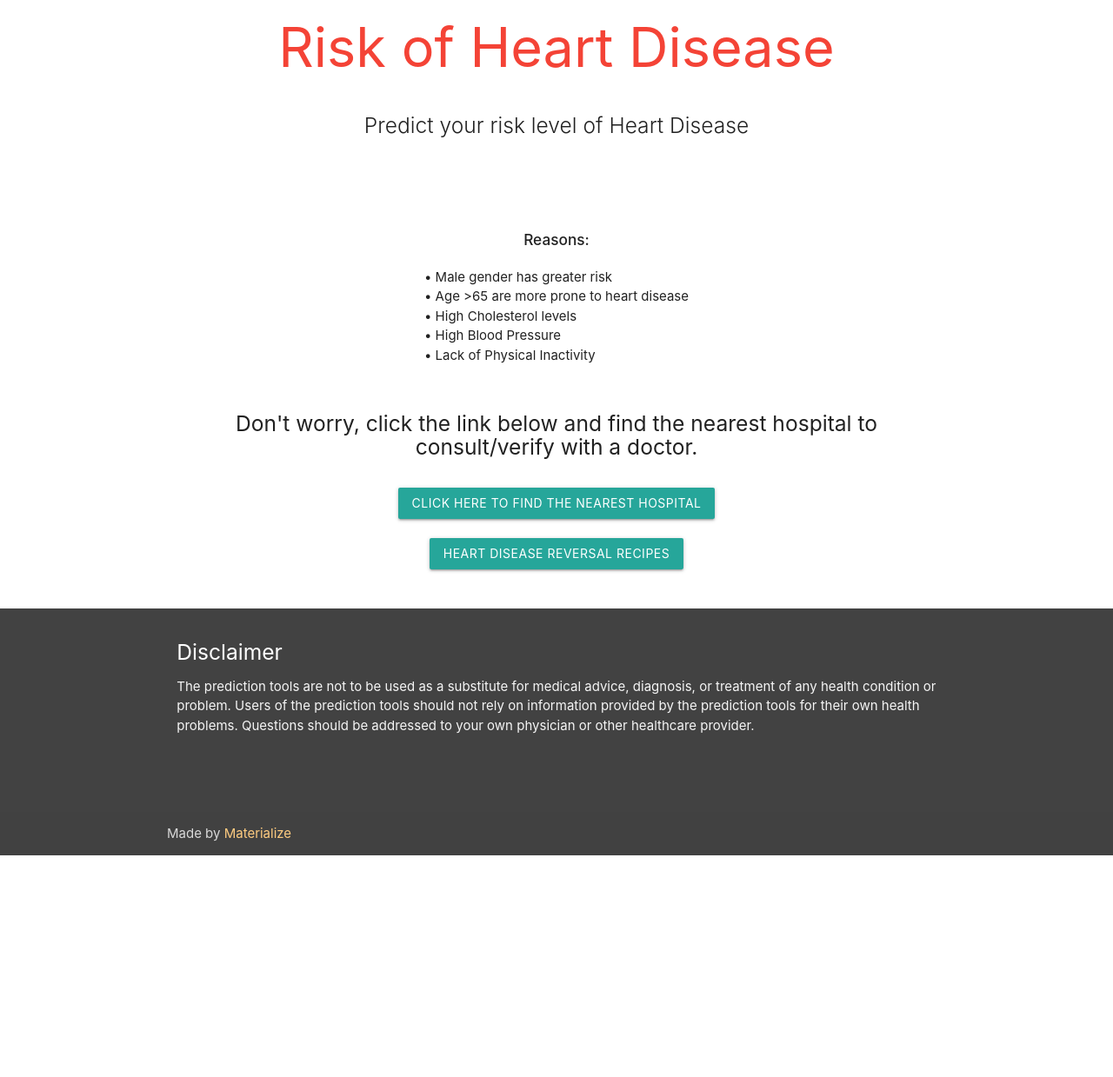
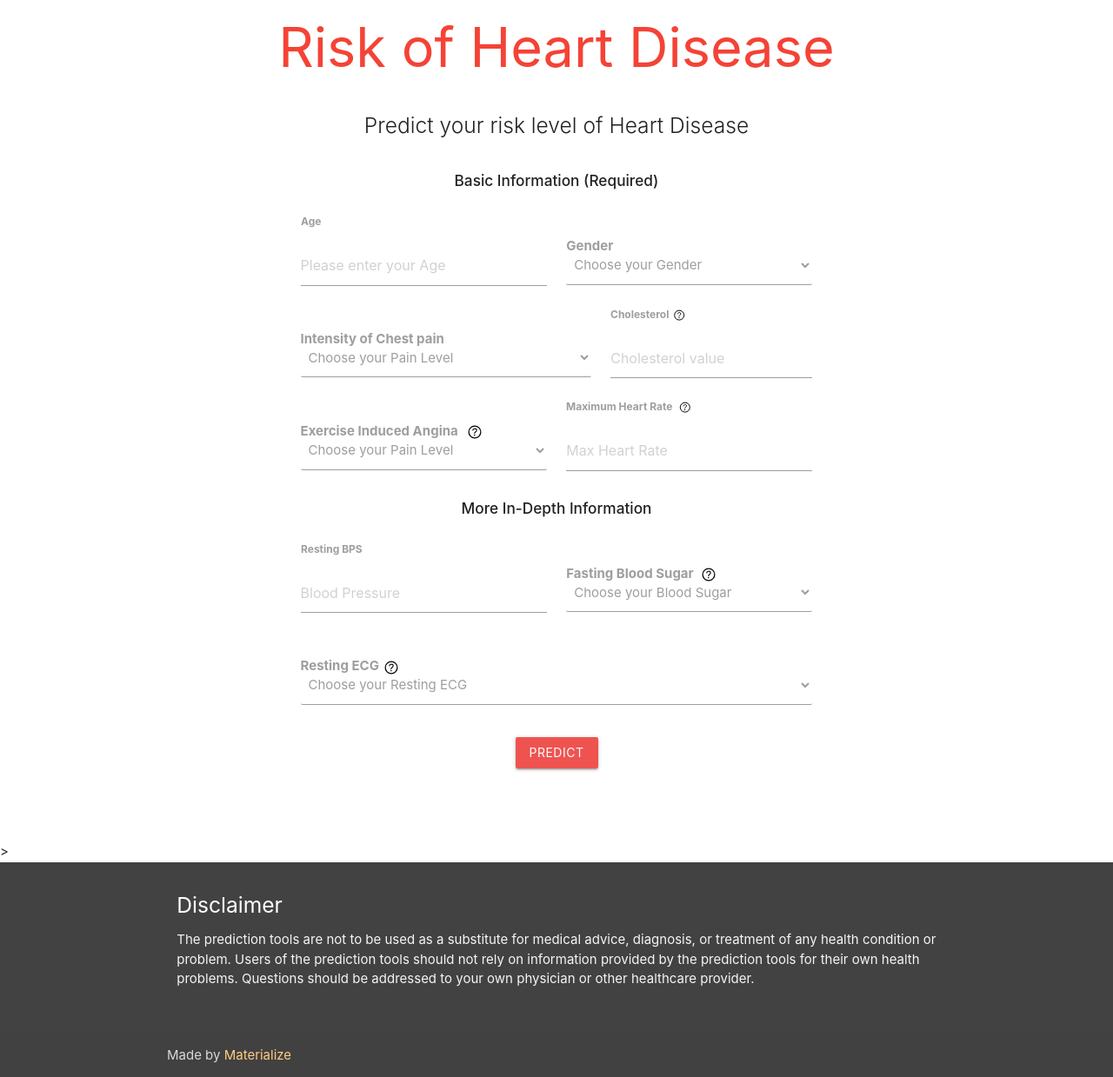
Before and after one commit to nicktan96/version-7, a Flask app: page / in a window 1280 px wide. Shown: the part 146-1385 px from the top of the page at 87% size. Before the commit the page ends 1130 px from the top, so only its background shows below. Run offline with Flask 2, Linux system fonts and the light colour scheme; parts of the project's set-up code (start-up, migrations or seed data) failed here and were passed over; some libraries are stand-ins or nearby versions.

Commit message:
Add files via upload

```diff
--- a/templates/heart_prediction.html
+++ b/templates/heart_prediction.html
@@ -14,9 +14,13 @@
         .result{
           position:center;
           text-align: center;
-      color: #8b0000;
+          color: green;
         }
-
+        select{
+          border: 0px;
+          border-bottom:1px solid #9e9e9e;
+          color: #9e9e9e;
+        }
 
             .hover{
         position: absolute;
@@ -59,17 +63,6 @@
         .hover:hover > span{
         opacity:1;
         }
-        div.explanation{
-        text-align:center;
-        }
-        ul{
-          display: inline-block;
-          text-align: left;
-        }
-
-
-
-
   </style>
 
 </head>
@@ -93,47 +86,115 @@
         </h5>
       </div>
 
-      <div class="result">
+              <div class="row">
+    <form action='/predict' method="post" class="col s12">
+      <div class="container">
+
+        <div class="row center">
+          <h6 class="header col s12 light"><strong>Basic Information (Required)</strong>
         <br>
-        <h4>{{pred}}</h4><br>
+        </h6>
       </div>
 
-      <div class="explanation">
-        <h6><strong>Reasons: </strong></h6>
-          <ul>
-            <li><span>&#8226;</span> Male gender has greater risk</li>
-            <li><span>&#8226;</span> Age >65 are more prone to heart disease</li>
-            <li><span>&#8226;</span> High Cholesterol levels</li>
-            <li><span>&#8226;</span> High Blood Pressure</li>
-            <li><span>&#8226;</span> Lack of Physical Inactivity</li>
-        </ul>
-
-      </div>
+        <div class="input-field col s6">
+            <label for="first_name"><b>Age</b></label>
             <br>
-      <div class="comment center">
-        <h5>Don't worry, click the link below and find the nearest hospital to consult/verify with a doctor.  </h5>
-        <br>
-
-        <div class="button center">
-        <a href="https://kardiaacare.azurewebsites.net/map/" target="_blank" class="waves-effect waves-light btn">Click here to find the nearest hospital</a>
+          <input placeholder="Please enter your Age" name="a" id="age" type="text" pattern="\d*" maxlength="2" class="validate" required>
         </div>
 
+
+        <div class="input-field col s6">
+          <label for="last_name"><b>Gender</b></label>
+            <br>
+  <select class="browser-default" name="b" id="b" required>
+    <option value="" disabled selected>Choose your Gender</option>
+    <option value="0">Male</option>
+    <option value="1">Female</option>
+    <option value="1">Other</option>
+  </select>
         </div>
 
+
+        <div class="input-field col s7">
+            <label for="_name"><b>Intensity of Chest pain</b></label>
             <br>
+  <select class="browser-default" name="c" id="c" required>
+    <option value="" disabled selected>Choose your Pain Level</option>
+    <option value="0">No Pain</option>
+    <option value="1">Mild</option>
+    <option value="2">Medium</option>
+    <option value="3">Strong</option>
+  </select>
+        </div>
 
-              <div class="button center">
-        <a href="https://kardiaacare.azurewebsites.net/home/recipes/" target="_blank"class="waves-effect waves-light btn">Heart Disease Reversal Recipes</a>
+
+                 <div class="input-field col s5">
+            <label for="_name"><b>Cholesterol</b><div class="hover"><img src="./static/help-circle-outline.svg" width="20" /><span>Ideal : <200 <br> Borderline High: 200-239 <br> High: >240 <br> More Info in FAQ</span></div></label>
+            <br>
+          <input id="_name" name="e" placeholder="Cholesterol value" maxlength="3" pattern="\d*" type="text" class="validate" required>
+        </div>
+
+      <div class="input-field col s6">
+            <label for="_name"><b>Exercise Induced Angina</b><div class="hover"><img src="./static/help-circle-outline.svg" width="20" /><span><strong>0</strong> - No Pain during exercising <br> <strong>1</strong> - Pain during exercising</strong></span></div></label>
+                 <br>
+  <select class="browser-default" name="i" id="i" required>
+    <option value="" disabled selected>Choose your Pain Level</option>
+    <option value="1">No Pain during Exercise</option>
+    <option value="0">Pain during Exercise</option>
+  </select>
         </div>
 
 
 
 
+                <div class="input-field col s6">
+            <label for="_name"><b>Maximum Heart Rate</b><div class="hover"><img src="./static/help-circle-outline.svg" width="20" /><span>Subtract your age from 220</span></div></label>
+            <br>
+          <input id="_name" name="h" placeholder="Max Heart Rate" maxlength="3" pattern="\d*" type="text" class="validate" required>
+        </div>
 
 
 
+                <div class="row center">
+          <h6 class="header col s12 light"><strong>More In-Depth Information</strong>
+        <br>
+        </h6>
+      </div>
+
+        <div class="input-field col s6">
+            <label for="_name"><b>Resting BPS</b></label>
+            <br>
+          <input id="_name" name="d" placeholder="Blood Pressure" type="text" pattern="\d*" maxlength="3" class="validate" required>
+        </div>
 
 
+
+        <div class="input-field col s6">
+            <label for="_name"><b>Fasting Blood Sugar</b><div class="hover"><img src="./static/help-circle-outline.svg" width="20" /><span>Your Blood Sugar levels during fasting</span></div></label>
+            <br>
+  <select class="browser-default" name="f" id="f" required>
+    <option value="" disabled selected>Choose your Blood Sugar</option>
+    <option value="0">Less than 120ml/dL</option>
+    <option value="1">More than 120ml/dL</option>
+  </select>
+        </div>
+
+        <div class="input-field col s12">
+            <label for="_name"><b>Resting ECG</b><div class="hover"><img src="./static/help-circle-outline.svg" width="20" /><span>Your Resting Electrocardiographic Results</span></div></label>
+            <br>
+  <select class="browser-default" name="g" id="g" required>
+    <option value="" disabled selected>Choose your Resting ECG</option>
+    <option value="0">Normal</option>
+    <option value="1">Abnormal</option>
+  </select>
+          <br>
+        </div>
+
+     <div class="row center">
+     <button type="submit" class="btn waves-effect waves-light red lighten-1 pulse">Predict</button>
+      </div>
+    </form>
+      </div>
 
     </div>
   </div>
@@ -141,7 +202,7 @@
 
     <br><br>
   </div>
-  </div>
+  </div>>
 
   <footer class="page-footer grey darken-3">
     <div class="container">
```
Also changed, not shown: templates/high_risk.html (+11 -1 lines). Lines whose indentation alone changed are shown as unchanged.
